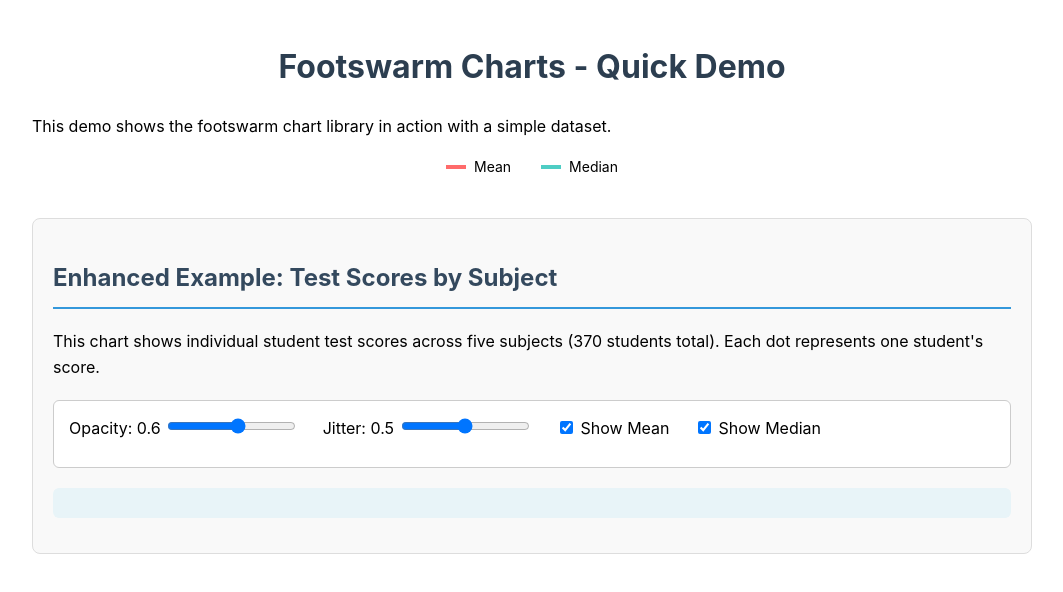
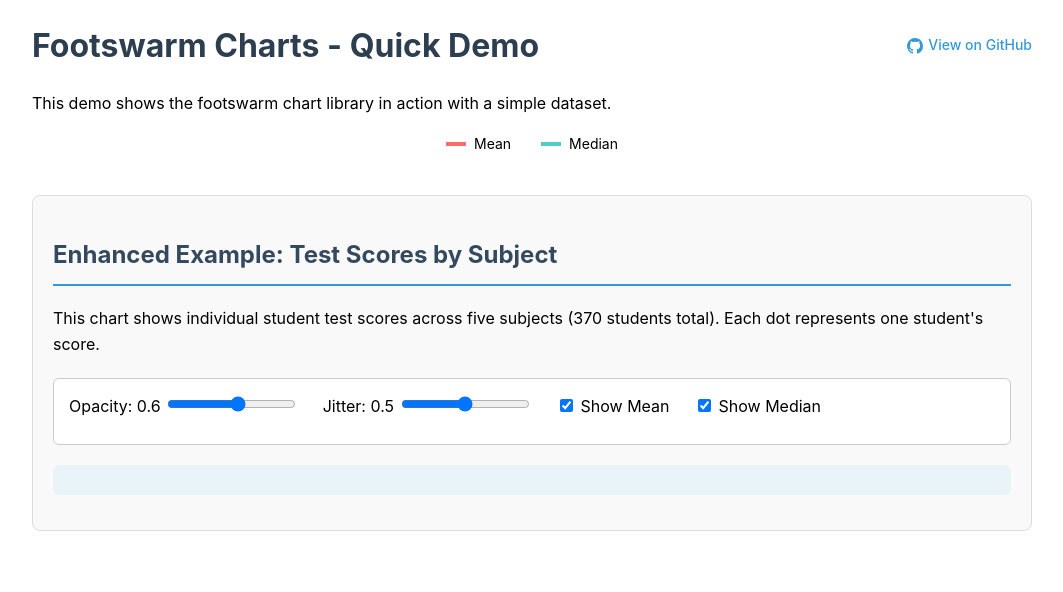
Before and after one commit to willfootwill/alphaswarm-charts, a website: page demo.html in a window 1280 px wide. Shown: the whole page, without its empty margins (108-1171 px from the left). Drawn offline with nearby package versions, Linux system fonts and the light colour scheme; a script that the page names is missing.

Commit message:
Add GitHub repository link to demo page header

```diff
--- a/demo.html
+++ b/demo.html
@@ -84,7 +84,17 @@
     </style>
 </head>
 <body>
-    <h1>Footswarm Charts - Quick Demo</h1>
+    <div style="display: flex; justify-content: space-between; align-items: center; margin-bottom: 20px;">
+        <h1 style="margin: 0;">Footswarm Charts - Quick Demo</h1>
+        <a href="https://github.com/willfootwill/footswarm-charts"
+           style="text-decoration: none; color: #3498db; font-weight: 500; font-size: 14px; display: flex; align-items: center; gap: 5px;"
+           target="_blank">
+            <svg width="16" height="16" viewBox="0 0 16 16" fill="currentColor">
+                <path d="M8 0C3.58 0 0 3.58 0 8c0 3.54 2.29 6.53 5.47 7.59.4.07.55-.17.55-.38 0-.19-.01-.82-.01-1.49-2.01.37-2.53-.49-2.69-.94-.09-.23-.48-.94-.82-1.13-.28-.15-.68-.52-.01-.53.63-.01 1.08.58 1.23.82.72 1.21 1.87.87 2.33.66.07-.52.28-.87.51-1.07-1.78-.2-3.64-.89-3.64-3.95 0-.87.31-1.59.82-2.15-.08-.2-.36-1.02.08-2.12 0 0 .67-.21 2.2.82.64-.18 1.32-.27 2-.27.68 0 1.36.09 2 .27 1.53-1.04 2.2-.82 2.2-.82.44 1.1.16 1.92.08 2.12.51.56.82 1.27.82 2.15 0 3.07-1.87 3.75-3.65 3.95.29.25.54.73.54 1.48 0 1.07-.01 1.93-.01 2.2 0 .21.15.46.55.38A8.013 8.013 0 0016 8c0-4.42-3.58-8-8-8z"/>
+            </svg>
+            View on GitHub
+        </a>
+    </div>
     <p>This demo shows the footswarm chart library in action with a simple dataset.</p>
 
     <div class="legend">
```
